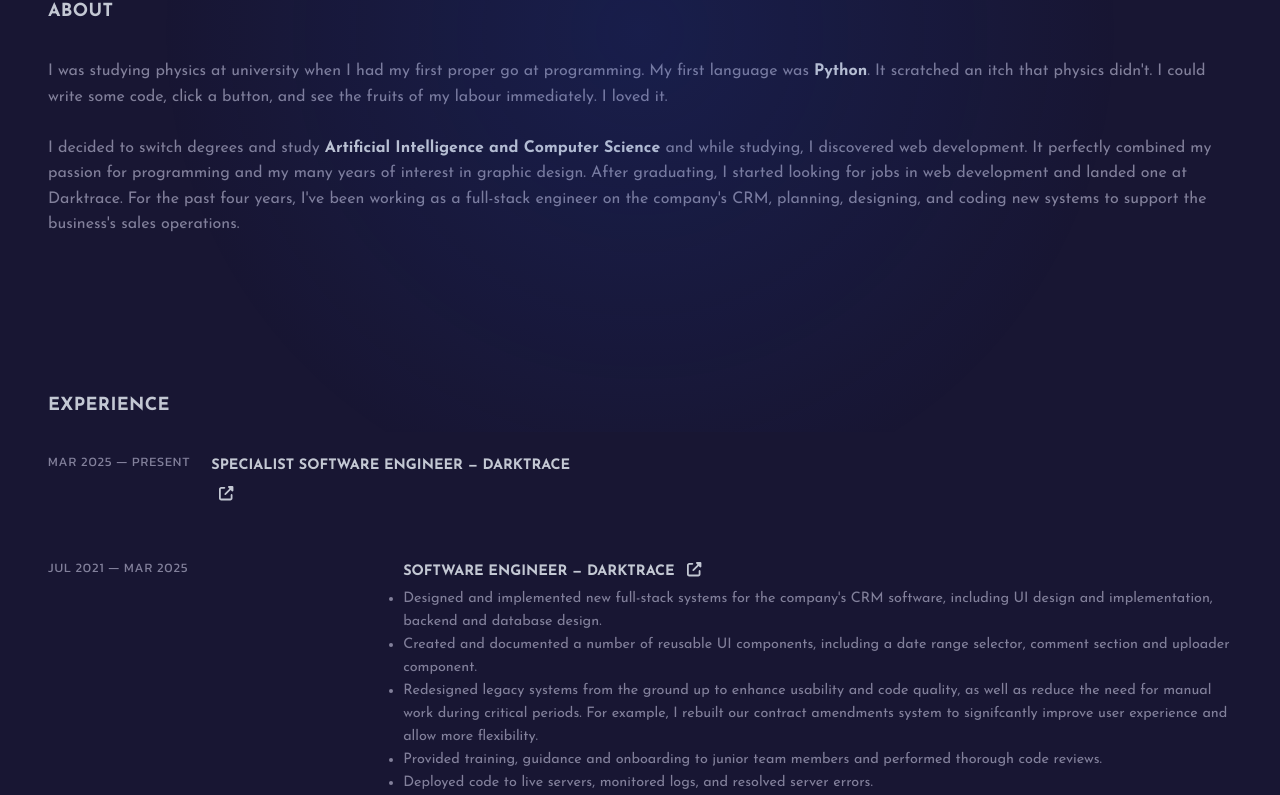
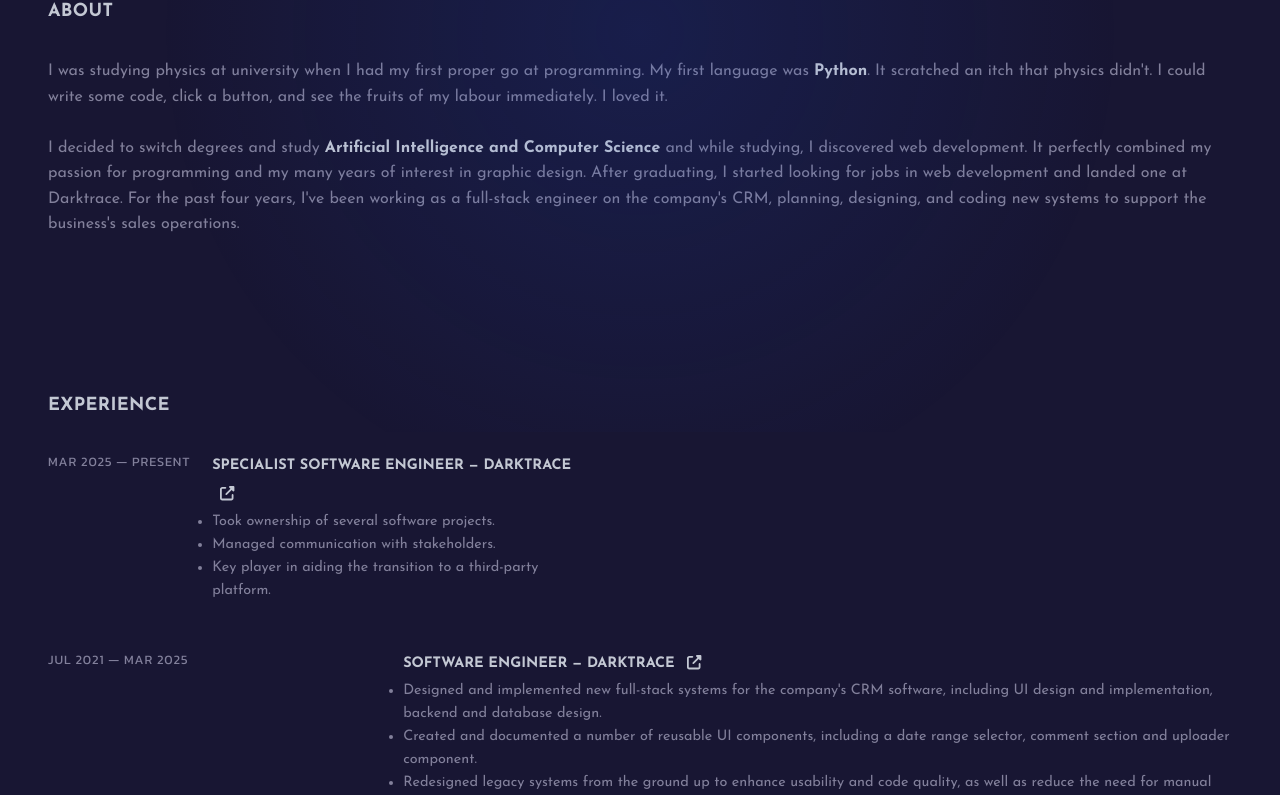
Before and after one commit to Atral/vue-portfolio, a Vue app: page / in a window 1280 px wide. Shown: the part 368-1163 px from the top of the page. Built offline with nearby package versions, Linux system fonts and the light colour scheme.

Commit message:
Update experience

```diff
--- a/src/views/Experience.vue
+++ b/src/views/Experience.vue
@@ -9,6 +9,11 @@
             link: 'https://darktrace.com/',
             startDate: 'MAR 2025',
             endDate: 'PRESENT',
+            description: [
+                'Took ownership of several software projects.',
+                'Managed communication with stakeholders.',
+                'Key player in aiding the transition to a third-party platform.'
+            ]
         },
         {
             title: 'Software Engineer',
--- a/src/views/Projects.vue
+++ b/src/views/Projects.vue
@@ -12,7 +12,7 @@
             image: cfpImage,
             altText: '3 characters wearing medieval attire.',
             name: 'Community Flavor Pack',
-            link: 'https://steamcommunity.com/sharedfiles/filedetails/?id=2220098919',
+            link: 'https://communityflavorpack.com/',
             description: `For four years, I have been part of a core team of two on Community Flavor Pack, the most popular Crusader Kings 3 mod. The project adds historically accurate and documented visual flavour to the game to enhance the experience without affecting balance or gameplay. My contributions of 2D graphics, textures, and game code have helped the mod grow to over 500,000 downloads.`,
             quotes: [
                 { id: 1, author: 'PC Gamer', quote: 'Honestly, it\'s difficult to tell this is even a mod.' },
```
